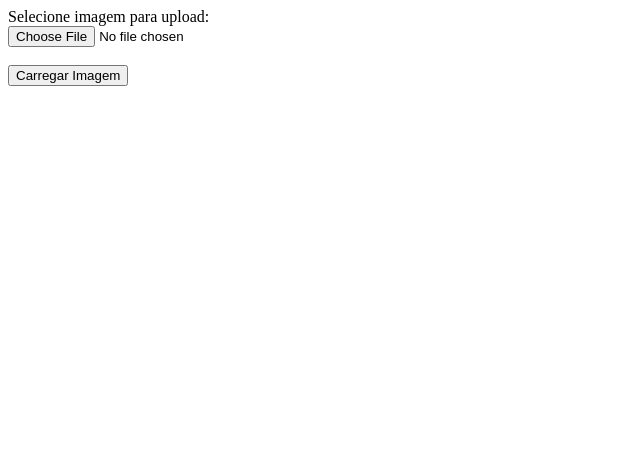
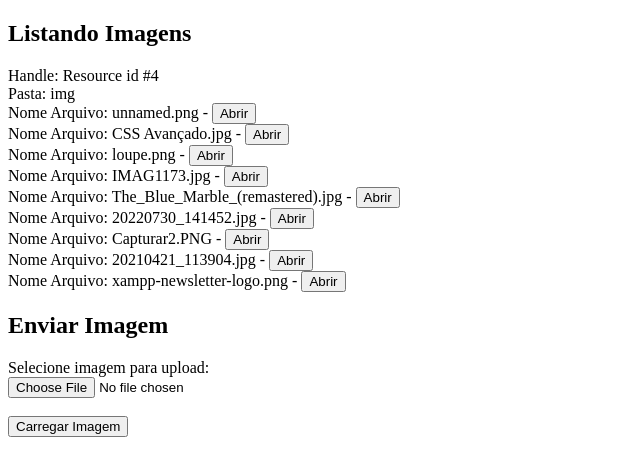
Before and after one commit to sandroaf/php, a PHP site: page / in a window 1280 px wide. Shown: the top 476 px of the page, without its empty margins (0-640 px from the left). Run offline with PHP 8.4, Linux system fonts and the light colour scheme.

Commit message:
ajustando imagens

```diff
--- /dev/null
+++ b/arquivos/arq/joao.txt
@@ -0,0 +1,2 @@
+Arquivo do joão.
+Importante conter mais linhas
--- a/imagens/index.php
+++ b/imagens/index.php
@@ -5,9 +5,30 @@
     <meta charset="UTF-8">
     <meta name="viewport" content="width=device-width, initial-scale=1.0">
     <title>Exemplo carregamento Imagens</title>
+    <script>
+        function abrir(arq) {
+            console.log(arq);
+            document.getElementById("img").innerHTML = "<img src='img/"+arq+"'>";
+        }
+    </script>
 </head>
 
 <body>
+    <h2>Listando Imagens</h2>
+    <?php
+       $pasta = dir('img');
+       echo "Handle: " . $pasta->handle . "<br>";
+       echo "Pasta: " . $pasta->path . "<br>";
+
+       while (($arq = $pasta->read()) !== false){
+         if ($arq != "." and $arq != "..") {
+            echo "Nome Arquivo: " . $arq . " - <button onclick='abrir(\"$arq\")'>Abrir</button><br>";
+         }
+       }
+       $pasta->close();
+    ?>
+    <div id="img"></div>
+    <h2>Enviar Imagem</h2>
     <form action="carregar.php" method="post" enctype="multipart/form-data">
         <label for="arquivo">Selecione imagem para upload:</label><br>
         <input type="file" name="arquivo" id="arquivo">
```
Also changed, not shown: imagens/carregar.php (+7 -4 lines), imagens/img/20210421_113904.jpg (added), imagens/img/20220730_141452.jpg (added), imagens/img/IMAG1173.jpg (added), imagens/img/The_Blue_Marble_(remastered).jpg (added), imagens/img/loupe.png (added), imagens/img/unnamed.png (added), imagens/img/xampp-newsletter-logo.png (added).
